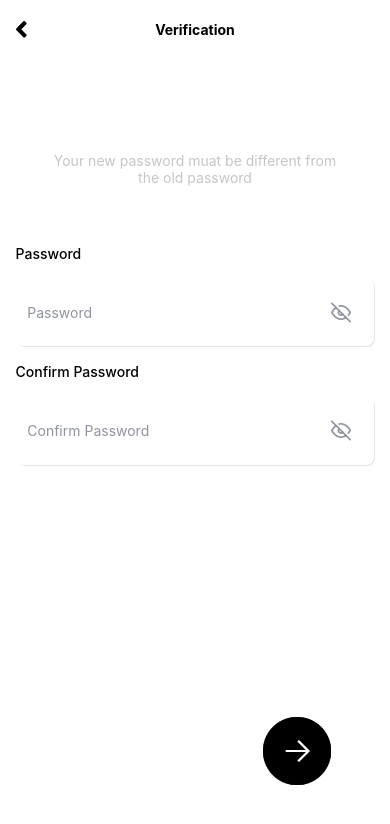
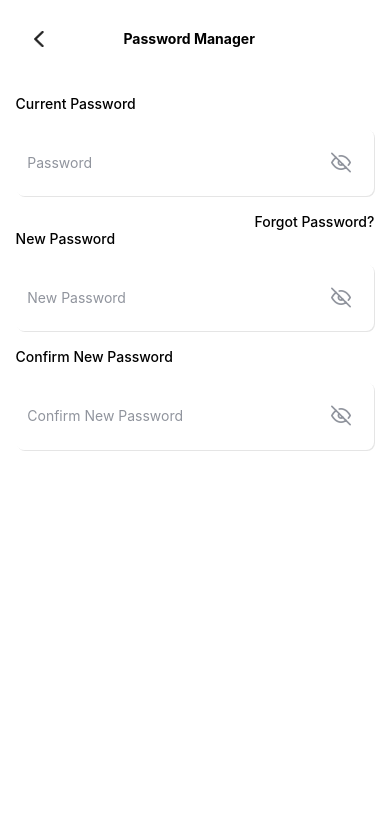
Before and after one commit to Harees-Khoharo/BuyerApp, a React Native app: screen / in a window 390 px wide. Shown: the top 824 px of the page. Built offline with nearby package versions, Linux system fonts and the light colour scheme; what react-native-dimension would draw is missing.

Commit message:
password manager screen created

```diff
--- a/App.js
+++ b/App.js
@@ -29,6 +29,7 @@ import ForgotPassword from "./src/screens/ForgotPassword";
 import Authentication from "./src/screens/Authentication";
 import Verification from "./src/screens/Verification";
 import NewPassword from "./src/screens/NewPassword";
+import PasswordManager from "./src/screens/PasswordManager";
 
 export default function App() {
   return (
@@ -40,7 +41,7 @@ export default function App() {
       {/* <ForgotPassword /> */}
       {/* <Authentication /> */}
       {/* <Verification /> */}
-      <NewPassword />
+      {/* <NewPassword /> */}
       {/* ------------------------ */}
 
       {/* <Checkout/> */}
@@ -53,17 +54,18 @@ export default function App() {
       {/* <Book/> */}
       {/* <Information/> */}
       {/* <CardInfo/> */}
-      {/* <EditMyProfile/> */}
       {/* <Notification/> */}
       {/* <Order/> */}
+      {/* <EditMyProfile/> */}
+      {/* <EditProfile /> */}
+      {/* <AddPaymentMethod /> */}
+      <PasswordManager />
       {/* <HelpCenter/> */}
       {/* <Privacy/> */}
-      {/* <EditProfile /> */}
-      {/* <AddPaymentMethod /> */}
       {/* <InviteFriends /> */}
       {/* <MessageList /> */}
       {/* <ChatRequest /> */}
       {/* <Booking /> */}
-
     </SafeAreaView>
-  )}
+  );
+}
--- /dev/null
+++ b/src/screens/PasswordManager/index.js
@@ -0,0 +1,108 @@
+import React, { useEffect, useRef, useState } from "react";
+import {
+  Image,
+  SafeAreaView,
+  Text,
+  TextInput,
+  TouchableOpacity,
+  View,
+} from "react-native";
+import { styles } from "./style";
+import images from "../../services/utilities/images";
+import { colors } from "../../services";
+import Feather from "react-native-vector-icons/Feather";
+import Header from "../../components/Header";
+
+export default function PasswordManager() {
+  const [password, setPassword] = useState("");
+  const [confirmPassword, setConfirmPassword] = useState("");
+  const [hidePassword, setHidePassword] = useState(false);
+  const [hideConfirmNewPassword, setHideConfirmNewPassword] = useState(false);
+  const [confirmNewPassword, setConfirmNewPassword] = useState("");
+  const [hideConfirmPassword, setHideConfirmPassword] = useState(false);
+
+  return (
+    <SafeAreaView>
+      <View style={styles.landingBody}>
+        <Header backImage={images.backArrow} title={"Password Manager"} />
+
+        <View style={styles.marginTop}>
+          <Text style={styles.inputLabel}>Current Password</Text>
+
+          <View style={styles.inputField}>
+            <TextInput
+              placeholder="Password"
+              placeholderTextColor={colors.disabledBg2}
+              secureTextEntry={hidePassword ? false : true}
+              style={styles.input}
+              value={password}
+              onChangeText={(text) => setPassword(text)}
+            />
+            <TouchableOpacity onPress={() => setHidePassword(!hidePassword)}>
+              <Feather
+                name={hidePassword ? "eye" : "eye-off"}
+                color={colors.disabledBg2}
+                size={20}
+                style={{
+                  alignSelf: "flex-end",
+                }}
+              />
+            </TouchableOpacity>
+          </View>
+            <TouchableOpacity style={styles.flexEnd}>
+              <Text style={styles.forgotText}>Forgot Password?</Text>
+            </TouchableOpacity>
+          <Text style={styles.inputLabel}>New Password</Text>
+
+          <View style={styles.inputField}>
+            <TextInput
+              placeholder="New Password"
+              placeholderTextColor={colors.disabledBg2}
+              secureTextEntry={hideConfirmPassword ? false : true}
+              style={styles.input}
+              value={confirmPassword}
+              onChangeText={(text) => setConfirmPassword(text)}
+            />
+            <TouchableOpacity
+              onPress={() => setHideConfirmPassword(!hideConfirmPassword)}
+            >
+              <Feather
+                name={hideConfirmPassword ? "eye" : "eye-off"}
+                color={colors.disabledBg2}
+                size={20}
+                style={{
+                  alignSelf: "flex-end",
+                }}
+              />
+            </TouchableOpacity>
+          </View>
+
+          <Text style={styles.inputLabel}>Confirm New Password</Text>
+
+          <View style={styles.inputField}>
+            <TextInput
+              placeholder="Confirm New Password"
+              placeholderTextColor={colors.disabledBg2}
+              secureTextEntry={hideConfirmNewPassword ? false : true}
+              style={styles.input}
+              value={confirmNewPassword}
+              onChangeText={(text) => setConfirmNewPassword(text)}
+            />
+            <TouchableOpacity
+              onPress={() => setHideConfirmNewPassword(!hideConfirmNewPassword)}
+            >
+              <Feather
+                name={hideConfirmNewPassword ? "eye" : "eye-off"}
+                color={colors.disabledBg2}
+                size={20}
+                style={{
+                  alignSelf: "flex-end",
+                }}
+              />
+            </TouchableOpacity>
+          </View>
+        </View>
+      </View>
+    </SafeAreaView>
+  );
+}
--- /dev/null
+++ b/src/screens/PasswordManager/style.js
@@ -0,0 +1,106 @@
+import { Dimensions, StyleSheet } from "react-native";
+import { colors, fontFamily, fontSize, sizes } from "../../services";
+import SignUp from ".";
+import codegenNativeCommands from "react-native/Libraries/Utilities/codegenNativeCommands";
+
+export const styles = StyleSheet.create({
+  landingBody: {
+    height: sizes.screenHeight * 1,
+    width: sizes.screenWidth * 1,
+    paddingHorizontal: sizes.screenWidth * 0.04,
+    backgroundColor: colors.white,
+  },
+
+  header: {
+    flexDirection: "row",
+    alignItems: "center",
+    marginTop: sizes.screenHeight * 0.02,
+    marginBottom: sizes.screenHeight * 0.06,
+  },
+
+  headerImg: {
+    resizeMode: "contain",
+    height: sizes.screenHeight * 0.03,
+    width: sizes.screenWidth * 0.03,
+  },
+
+  headerHeading: {
+    width: sizes.screenWidth * 0.86,
+    textAlign: "center",
+    fontSize: fontSize.h4,
+    fontWeight: "700",
+    color: colors.black,
+  },
+
+  textNormal: {
+    fontSize: fontSize.large,
+    width: sizes.screenWidth * 0.76,
+    alignSelf: "center",
+    textAlign: "center",
+    color: colors.borderGrey,
+    marginVertical: sizes.screenHeight * 0.07,
+  },
+
+  inputField: {
+    backgroundColor: colors.white,
+    borderRadius: 8,
+    paddingHorizontal: sizes.screenWidth * 0.03,
+    paddingVertical: sizes.screenHeight * 0.01,
+    alignItems: "center",
+    flexDirection: "row",
+    marginVertical: sizes.screenHeight * 0.02,
+    justifyContent: "space-between",
+    paddingRight: sizes.screenWidth * 0.06,
+    shadowColor: "#000",
+    shadowOffset: {
+      width: 1,
+      height: 1,
+    },
+    shadowOpacity: 0.1,
+    shadowRadius: 0,
+    elevation: 10,
+  },
+
+  inputFieldText: {
+    color: colors.disabledBg2,
+    marginLeft: 4,
+  },
+
+  inputLabel: {
+    color: colors.black,
+    fontWeight: "500",
+  },
+
+  input: {
+    height: sizes.screenHeight * 0.06,
+    width: sizes.screenWidth * 0.6,
+    color: colors.black,
+    fontSize: fontSize.regular,
+  },
+
+  grenTick: {
+    resizeMode: "contain",
+    height: sizes.screenWidth * 0.07,
+    width: sizes.screenWidth * 0.07,
+  },
+
+  nextIconContainer: {
+    position: "absolute",
+    bottom: sizes.screenHeight * 0.07,
+    right: sizes.screenHeight * 0.07,
+  },
+
+  nextIcon: {
+    resizeMode: "contain",
+    height: sizes.screenHeight * 0.08,
+    width: sizes.screenHeight * 0.08,
+  },
+  marginTop: {
+    marginTop: sizes.screenHeight * 0.05,
+  },
+  forgotText: {
+    color: colors.black,
+    fontWeight: "500",
+  },
+  flexEnd: { alignSelf: "flex-end" },
+});
```
